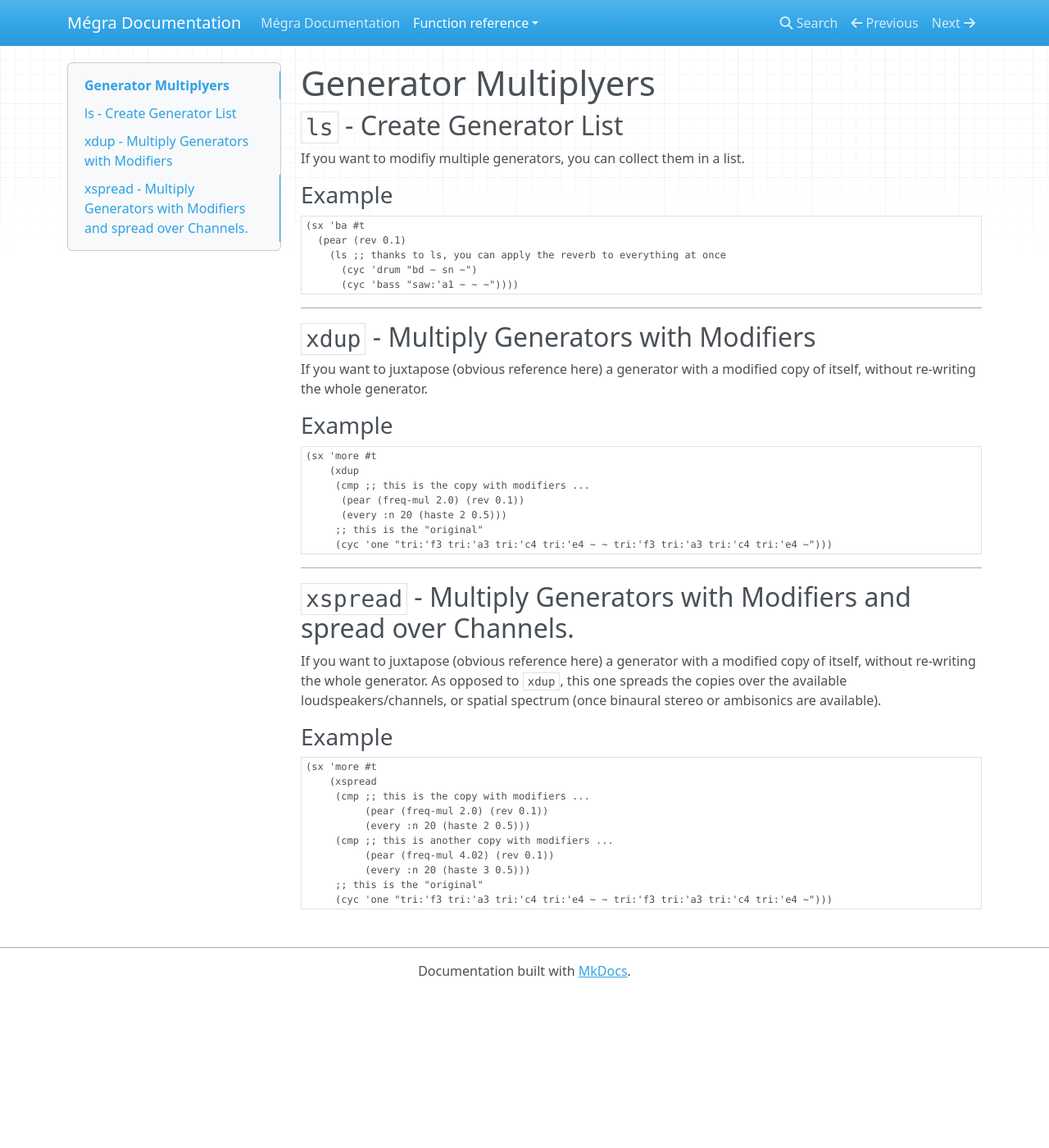
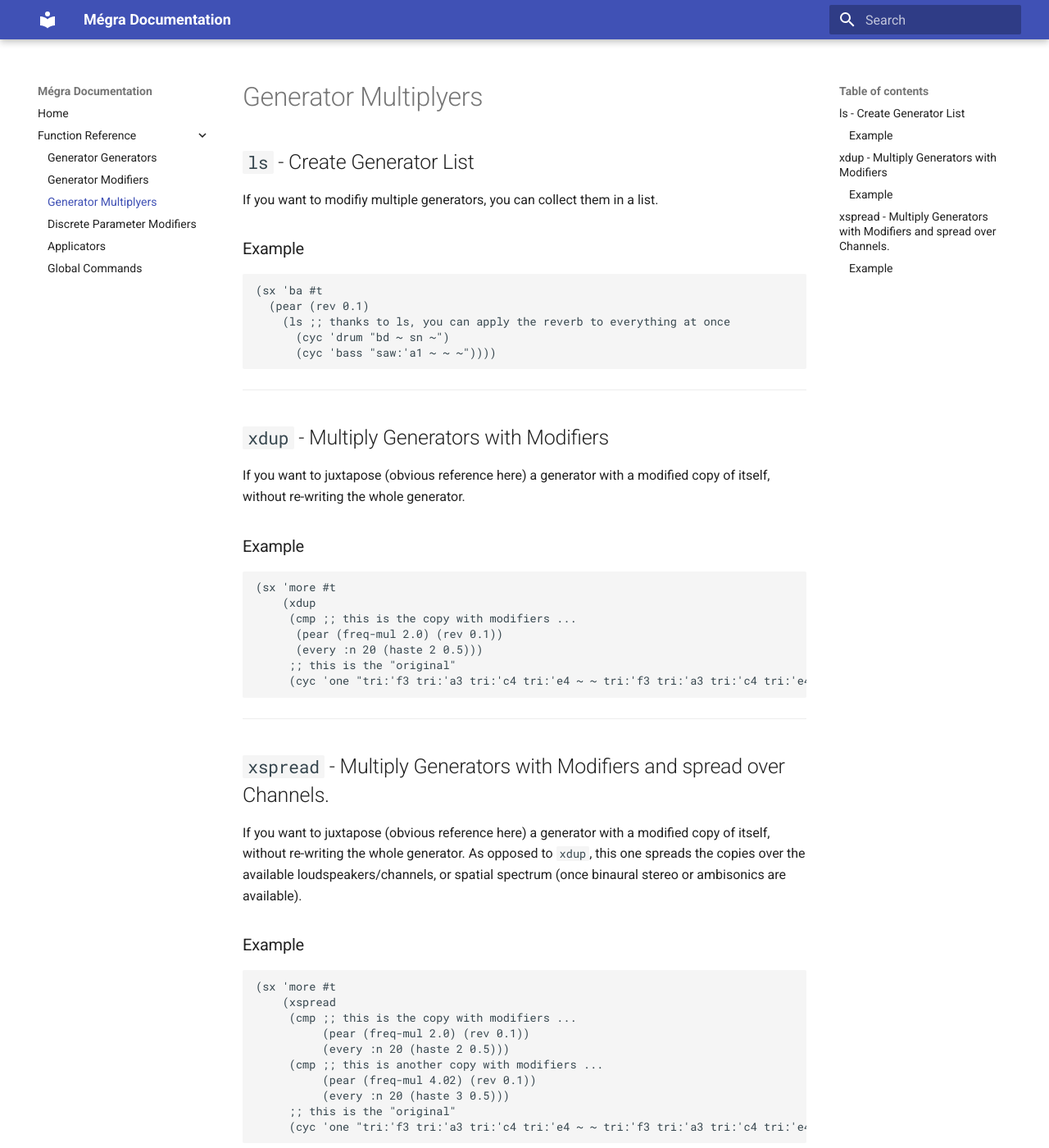
Before and after one commit to the-drunk-coder/megra-doc, an MkDocs documentation site: the page built from docs/function-reference/generator-multiplyers.md, in a window 1280 px wide and 1400 px high. Shown: the whole window at 82% size. Built offline with MkDocs 1.6.1 and Material for MkDocs 9.7.7, drawn with Linux system fonts in a browser that asks for light colours; nearby versions of some CDN libraries; some of the changed text lies outside the part shown.

Commit message:
material theme

```diff
--- a/mkdocs.yml
+++ b/mkdocs.yml
@@ -1 +1,12 @@
 site_name: Mégra Documentation
+site_url: https://megra-doc.readthedocs.io/
+nav:
+    - Home: 'index.md'
+    - 'Function Reference' :
+        - 'Generator Generators' : 'function-reference/generator-generators.md'
+        - 'Generator Modifiers' : 'function-reference/generator-modifiers.md'
+        - 'Generator Multiplyers' : 'function-reference/generator-multiplyers.md'
+        - 'Discrete Parameter Modifiers' : 'function-reference/discrete-parameter-modifiers.md'
+        - 'Applicators' : 'function-reference/applicators.md'
+        - 'Global Commands' : 'function-reference/global-commands.md'
+theme: material
--- a/requirements.txt
+++ b/requirements.txt
@@ -1 +1,2 @@
 jinja2<3.1.0
+mkdocs-material
```
